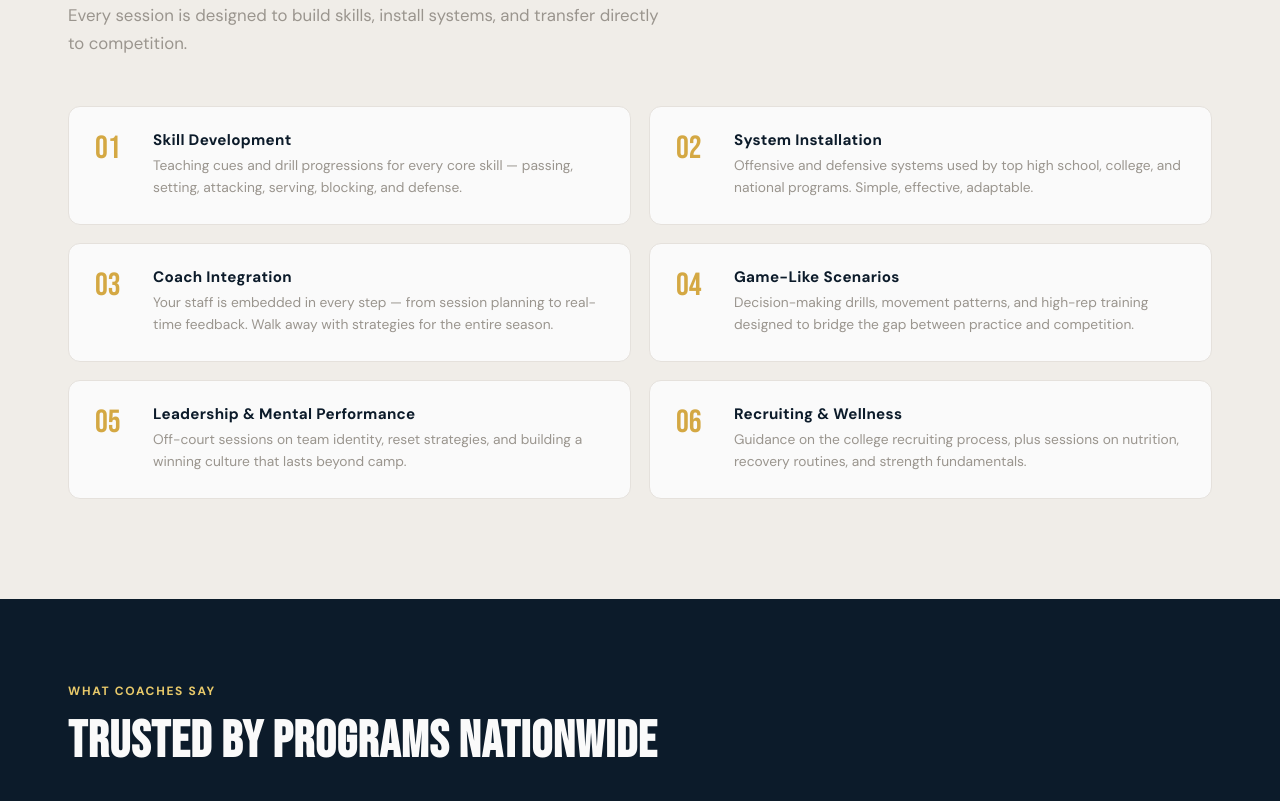
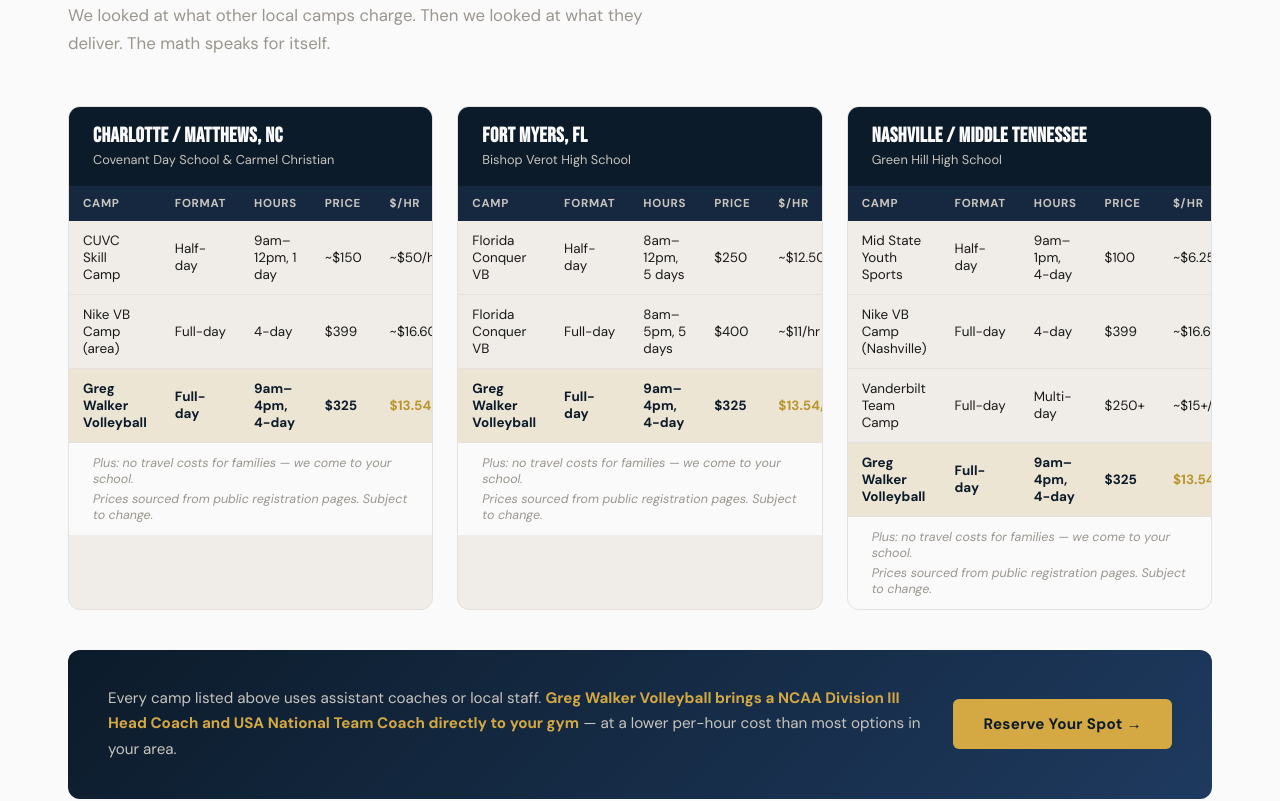
Before and after one commit to gregwalker5/gregwalkervolley, a Next.js app: page / in a window 1280 px wide. Shown: the part 4940-5741 px from the top of the page. Built offline with nearby package versions, Linux system fonts and the light colour scheme.

Commit message:
feat: Market-by-market price comparison — Charlotte, Fort Myers, Nashville vs Greg Walker $325 camp

```diff
--- a/src/app/globals.css
+++ b/src/app/globals.css
@@ -135,6 +135,28 @@
 .compare-them{color:var(--warm-gray);text-decoration:line-through}
 .compare-us{color:var(--gold);font-weight:700}
 
+/* ── MARKET COMPARISON ── */
+.market-section { background: var(--white); }
+.market-grid { display: grid; grid-template-columns: repeat(auto-fit, minmax(340px, 1fr)); gap: 24px; margin-top: 48px; }
+.market-card { background: var(--off-white); border-radius: 12px; border: 1px solid var(--light-gray); overflow: hidden; }
+.market-card-header { background: var(--navy); padding: 18px 24px; }
+.market-card-header h4 { font-size: 1.3rem; color: var(--white); }
+.market-card-header p { color: var(--text-light); font-size: .8rem; margin-top: 4px; }
+.comparison-table { width: 100%; border-collapse: collapse; }
+.comparison-table th { background: var(--navy-mid); color: var(--text-light); font-size: .72rem; font-weight: 700; text-transform: uppercase; letter-spacing: .06em; padding: 10px 14px; text-align: left; }
+.comparison-table td { padding: 11px 14px; font-size: .84rem; color: var(--text); border-bottom: 1px solid var(--light-gray); }
+.comparison-table tr:last-child td { border-bottom: none; }
+.comparison-table tr.our-camp td { background: rgba(212,168,67,.12); font-weight: 700; color: var(--navy); }
+.comparison-table tr.our-camp td:last-child { color: var(--gold-dim); }
+.market-note { padding: 12px 24px; font-size: .78rem; color: var(--warm-gray); background: var(--white); border-top: 1px solid var(--light-gray); font-style: italic; }
+.market-callout { background: linear-gradient(135deg, var(--navy), var(--navy-light)); border-radius: 12px; padding: 36px 40px; margin-top: 40px; display: flex; gap: 32px; align-items: center; flex-wrap: wrap; }
+.market-callout p { color: var(--text-light); font-size: .95rem; line-height: 1.7; flex: 1; min-width: 260px; }
+.market-callout p strong { color: var(--gold); }
+
+@media(max-width: 900px) {
+  .market-callout { flex-direction: column; gap: 20px; padding: 24px; }
+}
+
 /* ── INCLUDED ── */
 .included-section{background:var(--off-white)}
 .included-grid{display:grid;grid-template-columns:repeat(2,1fr);gap:18px;margin-top:48px}
--- a/src/app/page.tsx
+++ b/src/app/page.tsx
@@ -517,6 +517,180 @@
         </div>
       </section>
 
+      {/* MARKET COMPARISON */}
+      <section className="market-section" id="market-comparison">
+        <div className="container">
+          <span className="section-label">Market Comparison</span>
+          <h2 className="section-title">The Best Deal in Every Market</h2>
+          <p className="section-subtitle">
+            We looked at what other local camps charge. Then we looked at what they deliver. The math speaks for itself.
+          </p>
+
+          <div className="market-grid">
+            {/* Charlotte / Matthews, NC */}
+            <div className="market-card reveal">
+              <div className="market-card-header">
+                <h4>Charlotte / Matthews, NC</h4>
+                <p>Covenant Day School &amp; Carmel Christian</p>
+              </div>
+              <table className="comparison-table">
+                <thead>
+                  <tr>
+                    <th>Camp</th>
+                    <th>Format</th>
+                    <th>Hours</th>
+                    <th>Price</th>
+                    <th>$/hr</th>
+                  </tr>
+                </thead>
+                <tbody>
+                  <tr>
+                    <td>CUVC Skill Camp</td>
+                    <td>Half-day</td>
+                    <td>9am–12pm, 1 day</td>
+                    <td>~$150</td>
+                    <td>~$50/hr</td>
+                  </tr>
+                  <tr>
+                    <td>Nike VB Camp (area)</td>
+                    <td>Full-day</td>
+                    <td>4-day</td>
+                    <td>$399</td>
+                    <td>~$16.60/hr</td>
+                  </tr>
+                  <tr className="our-camp">
+                    <td>Greg Walker Volleyball</td>
+                    <td>Full-day</td>
+                    <td>9am–4pm, 4-day</td>
+                    <td>$325</td>
+                    <td>$13.54/hr</td>
+                  </tr>
+                </tbody>
+              </table>
+              <div className="market-note">
+                Plus: no travel costs for families — we come to your school.<br />
+                <span style={{ marginTop: '4px', display: 'block' }}>Prices sourced from public registration pages. Subject to change.</span>
+              </div>
+            </div>
+
+            {/* Fort Myers, FL */}
+            <div className="market-card reveal">
+              <div className="market-card-header">
+                <h4>Fort Myers, FL</h4>
+                <p>Bishop Verot High School</p>
+              </div>
+              <table className="comparison-table">
+                <thead>
+                  <tr>
+                    <th>Camp</th>
+                    <th>Format</th>
+                    <th>Hours</th>
+                    <th>Price</th>
+                    <th>$/hr</th>
+                  </tr>
+                </thead>
+                <tbody>
+                  <tr>
+                    <td>Florida Conquer VB</td>
+                    <td>Half-day</td>
+                    <td>8am–12pm, 5 days</td>
+                    <td>$250</td>
+                    <td>~$12.50/hr</td>
+                  </tr>
+                  <tr>
+                    <td>Florida Conquer VB</td>
+                    <td>Full-day</td>
+                    <td>8am–5pm, 5 days</td>
+                    <td>$400</td>
+                    <td>~$11/hr</td>
+                  </tr>
+                  <tr className="our-camp">
+                    <td>Greg Walker Volleyball</td>
+                    <td>Full-day</td>
+                    <td>9am–4pm, 4-day</td>
+                    <td>$325</td>
+                    <td>$13.54/hr</td>
+                  </tr>
+                </tbody>
+              </table>
+              <div className="market-note">
+                Plus: no travel costs for families — we come to your school.<br />
+                <span style={{ marginTop: '4px', display: 'block' }}>Prices sourced from public registration pages. Subject to change.</span>
+              </div>
+            </div>
+
+            {/* Nashville / Middle Tennessee */}
+            <div className="market-card reveal">
+              <div className="market-card-header">
+                <h4>Nashville / Middle Tennessee</h4>
+                <p>Green Hill High School</p>
+              </div>
+              <table className="comparison-table">
+                <thead>
+                  <tr>
+                    <th>Camp</th>
+                    <th>Format</th>
+                    <th>Hours</th>
+                    <th>Price</th>
+                    <th>$/hr</th>
+                  </tr>
+                </thead>
+                <tbody>
+                  <tr>
+                    <td>Mid State Youth Sports</td>
+                    <td>Half-day</td>
+                    <td>9am–1pm, 4-day</td>
+                    <td>$100</td>
+                    <td>~$6.25/hr</td>
+                  </tr>
+                  <tr>
+                    <td>Nike VB Camp (Nashville)</td>
+                    <td>Full-day</td>
+                    <td>4-day</td>
+                    <td>$399</td>
+                    <td>~$16.60/hr</td>
+                  </tr>
+                  <tr>
+                    <td>Vanderbilt Team Camp</td>
+                    <td>Full-day</td>
+                    <td>Multi-day</td>
+                    <td>$250+</td>
+                    <td>~$15+/hr</td>
+                  </tr>
+                  <tr className="our-camp">
+                    <td>Greg Walker Volleyball</td>
+                    <td>Full-day</td>
+                    <td>9am–4pm, 4-day</td>
+                    <td>$325</td>
+                    <td>$13.54/hr</td>
+                  </tr>
+                </tbody>
+              </table>
+              <div className="market-note">
+                Plus: no travel costs for families — we come to your school.<br />
+                <span style={{ marginTop: '4px', display: 'block' }}>Prices sourced from public registration pages. Subject to change.</span>
+              </div>
+            </div>
+          </div>
+
+          {/* Bottom callout */}
+          <div className="market-callout reveal">
+            <p>
+              Every camp listed above uses assistant coaches or local staff.{' '}
+              <strong>Greg Walker Volleyball brings a NCAA Division III Head Coach and USA National Team Coach directly to your gym</strong>{' '}
+              — at a lower per-hour cost than most options in your area.
+            </p>
+            <a
+              href="mailto:gregwalkervolley@gmail.com?subject=Camp Registration"
+              className="btn btn-primary"
+              style={{ whiteSpace: 'nowrap', flexShrink: 0 }}
+            >
+              Reserve Your Spot →
+            </a>
+          </div>
+        </div>
+      </section>
+
       {/* INCLUDED */}
       <section className="included-section">
         <div className="container">
```
